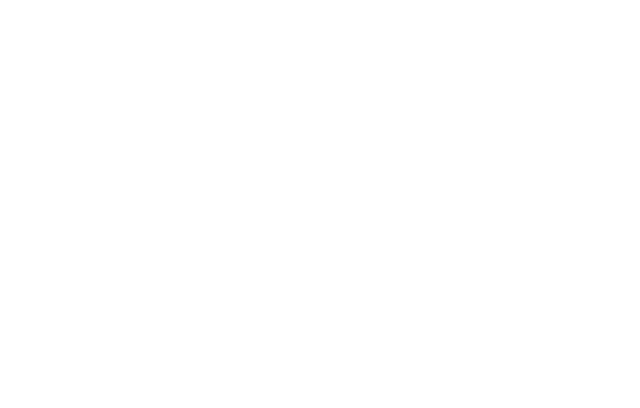
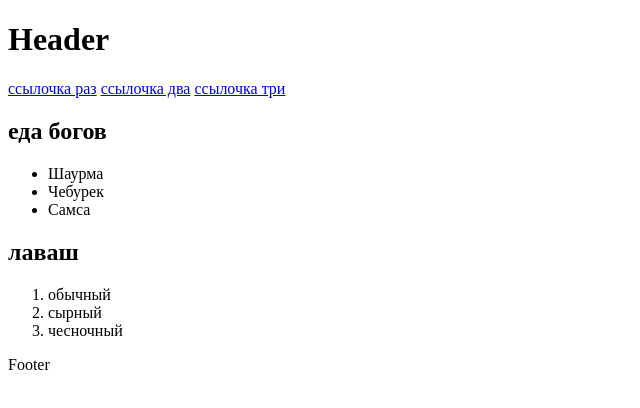
Before and after one commit to js-tasks-ru/htmlcss-20220317_airesnow, a website: page 02-dz0/01-semantic-mockup/solution.html in a window 1280 px wide. Shown: the whole page, without its empty margins (0-640 px from the left). Drawn offline with Linux system fonts and the light colour scheme.

Commit message:
add solution for 1-module 2-task

```diff
--- a/02-dz0/01-semantic-mockup/solution.html
+++ b/02-dz0/01-semantic-mockup/solution.html
@@ -1,4 +1,34 @@
 <!DOCTYPE html>
 <html lang="ru">
+    <head>
+        <link rel="stylesheet" href="test.css">
+    </head>
     <!-- Ваше решение -->
+    <header>
+        <h1>Header</h1>
+        <nav>
+        <a href="1.html">ссылочка раз</a>
+        <a href="2.html">ссылочка два</a>
+        <a href="3.html">ссылочка три</a>
+    </nav>
+    </header>
+    <main>
+        <article>
+            <h2>еда богов</h2>
+            <ul>
+                <li>Шаурма</li>
+                <li>Чебурек</li>
+                <li>Самса</li>
+            </ul>
+        </article>
+        <article>
+            <h2>лаваш</h2>
+            <ol>
+                <li>обычный</li>
+                <li>сырный</li>
+                <li>чесночный</li>
+            </ol>
+        </article>
+    </main>
+    <footer>Footer</footer>
 </html>
```
